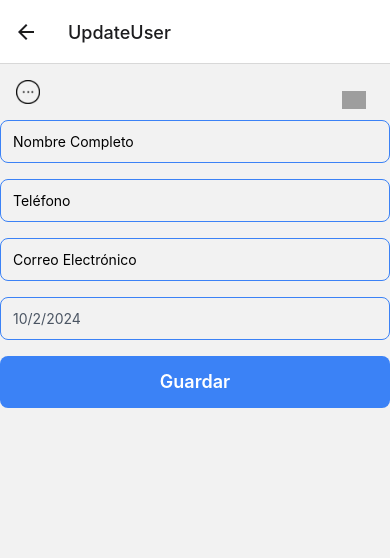
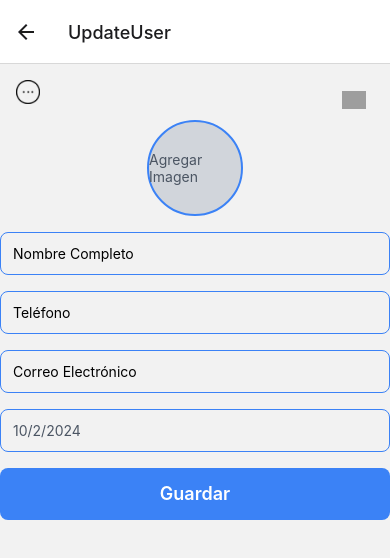
Before and after one commit to Luishp0/AcuaCodeMovil, a React Native app: screen /UpdateUser in a window 390 px wide. Shown: the top 558 px of the page. Built offline with nearby package versions, Linux system fonts and the light colour scheme; grey boxes are pictures that could not be loaded.

Commit message:
agregando icono de subir foto

```diff
--- a/package.json
+++ b/package.json
@@ -22,6 +22,7 @@
     "react-native-calendars": "^1.1307.0",
     "react-native-chart-kit": "^6.12.0",
     "react-native-gesture-handler": "^2.20.0",
+    "react-native-image-picker": "^7.1.2",
     "react-native-pie-chart": "^3.0.2",
     "react-native-safe-area-context": "^4.11.0",
     "react-native-screens": "^3.34.0",
--- a/screens/UpdateUserScreen.jsx
+++ b/screens/UpdateUserScreen.jsx
@@ -1,10 +1,10 @@
 import React, { useState, useEffect } from 'react';
-import { View, Text, TextInput, TouchableOpacity, Platform, Alert } from 'react-native';
+import { View, Text, TextInput, TouchableOpacity, Platform, Alert, Image } from 'react-native';
 import AsyncStorage from '@react-native-async-storage/async-storage';
 import DateTimePicker from '@react-native-community/datetimepicker';
 import tw from 'twrnc';
 import Navbar from '../assets/NavBar'; // Ajusta la ruta según tu estructura
-
+import { launchImageLibrary } from 'react-native-image-picker';
 
 const UpdateUserScreen = ({ navigation }) => {
   const [nombre, setNombre] = useState('');
@@ -15,6 +15,7 @@ const UpdateUserScreen = ({ navigation }) => {
   const [initialData, setInitialData] = useState({});
   const [hasChanges, setHasChanges] = useState(false);
   const [userId, setUserId] = useState(null); // Para guardar el ID del usuario
+  const [profileImage, setProfileImage] = useState(null); // Estado para la imagen de perfil
 
   useEffect(() => {
     const loadUserData = async () => {
@@ -33,7 +34,6 @@ const UpdateUserScreen = ({ navigation }) => {
   }, []);
 
   useEffect(() => {
-    // Formato para evitar problemas con la fecha
     const initialDateFormatted = initialData.fechaNacimiento
       ? new Date(initialData.fechaNacimiento).toISOString().slice(0, 10)
       : null;
@@ -46,6 +46,14 @@ const UpdateUserScreen = ({ navigation }) => {
       currentDateFormatted !== initialDateFormatted
     );
   }, [nombre, telefono, correo, fecha, initialData]);
+
+  const handleImagePick = () => {
+    launchImageLibrary({ mediaType: 'photo' }, (response) => {
+      if (response.assets && response.assets.length > 0) {
+        setProfileImage(response.assets[0].uri);
+      }
+    });
+  };
 
   const handleSave = async () => {
     try {
@@ -65,17 +73,16 @@ const UpdateUserScreen = ({ navigation }) => {
 
       if (response.ok) {
         Alert.alert('Éxito', 'Información actualizada correctamente');
-        // Actualizar AsyncStorage con los nuevos datos
         const updatedData = {
           nombre,
           telefono,
           correo,
           fechaNacimiento: fecha.toISOString(),
-          roles_idroles: 2, // Incluir roles_idroles en los datos guardados
+          roles_idroles: 2,
         };
         await AsyncStorage.setItem('userData', JSON.stringify(updatedData));
-        setInitialData(updatedData); // Actualizar los datos iniciales
-        setHasChanges(false); // Desactivar el botón de guardar
+        setInitialData(updatedData);
+        setHasChanges(false);
       } else {
         const result = await response.json();
         Alert.alert('Error', result.message || 'No se pudo actualizar la información');
@@ -93,9 +100,20 @@ const UpdateUserScreen = ({ navigation }) => {
 
   return (
     <View style={tw`flex-1`}>
-      {/* Incluir el Navbar */}
       <Navbar navigation={navigation} />
 
+      <TouchableOpacity onPress={handleImagePick} style={tw`items-center mb-4`}>
+        {profileImage ? (
+          <Image
+            source={{ uri: profileImage }}
+            style={tw`w-44 h-44 rounded-full border-2 border-blue-500`}
+          />
+        ) : (
+          <View style={tw`w-24 h-24 rounded-full border-2 border-blue-500 bg-gray-300 items-center justify-center`}>
+            <Text style={tw`text-gray-600`}>Agregar Imagen</Text>
+          </View>
+        )}
+      </TouchableOpacity>
 
       <TextInput
         style={tw`border border-blue-500 rounded-lg p-3 mb-4`}
@@ -141,7 +159,7 @@ const UpdateUserScreen = ({ navigation }) => {
           hasChanges ? tw`bg-blue-500` : tw`bg-gray-400`
         ]}
         onPress={handleSave}
-        disabled={!hasChanges} // Desactivar el botón si no hay cambios
+        disabled={!hasChanges}
       >
         <Text style={tw`text-white text-lg font-semibold`}>
           {hasChanges ? 'Guardar' : 'Sin cambios'}
```
Also changed, not shown: 1 other file (tests, documents, lock files or other folders).
